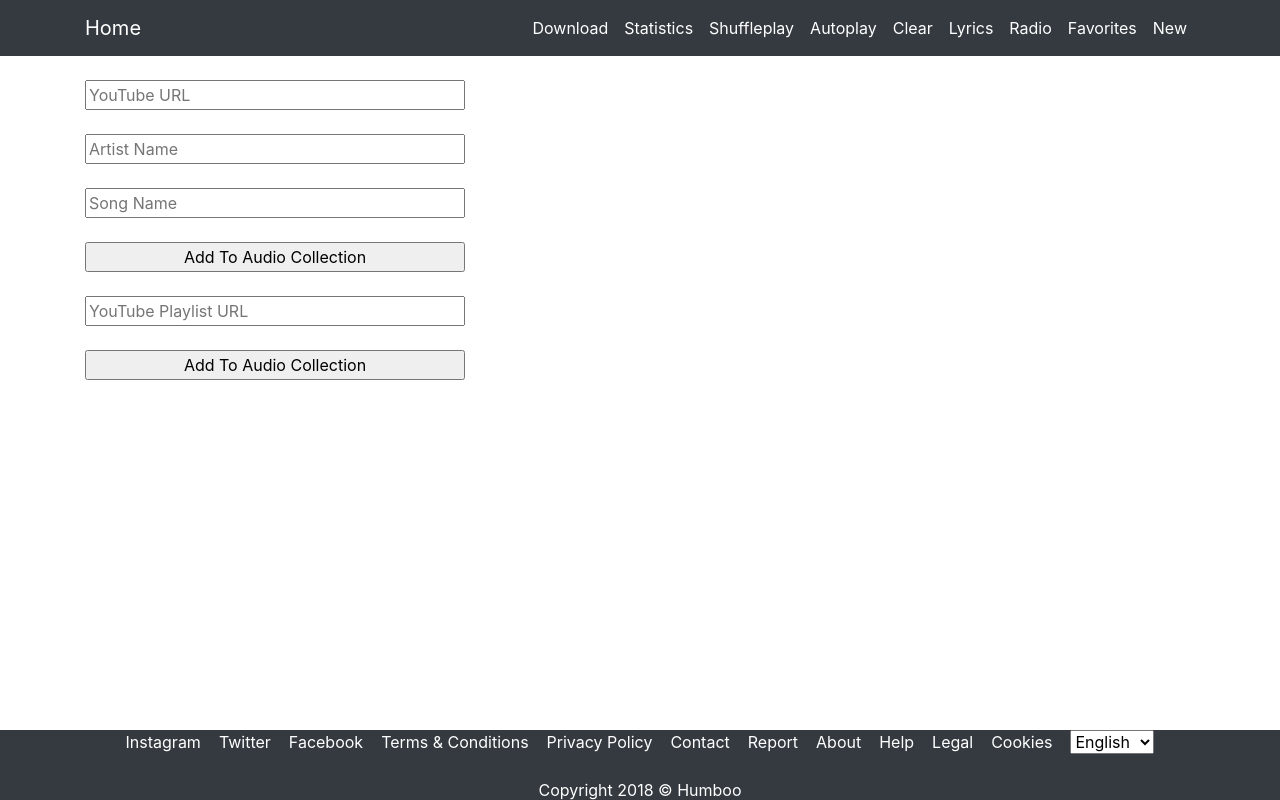
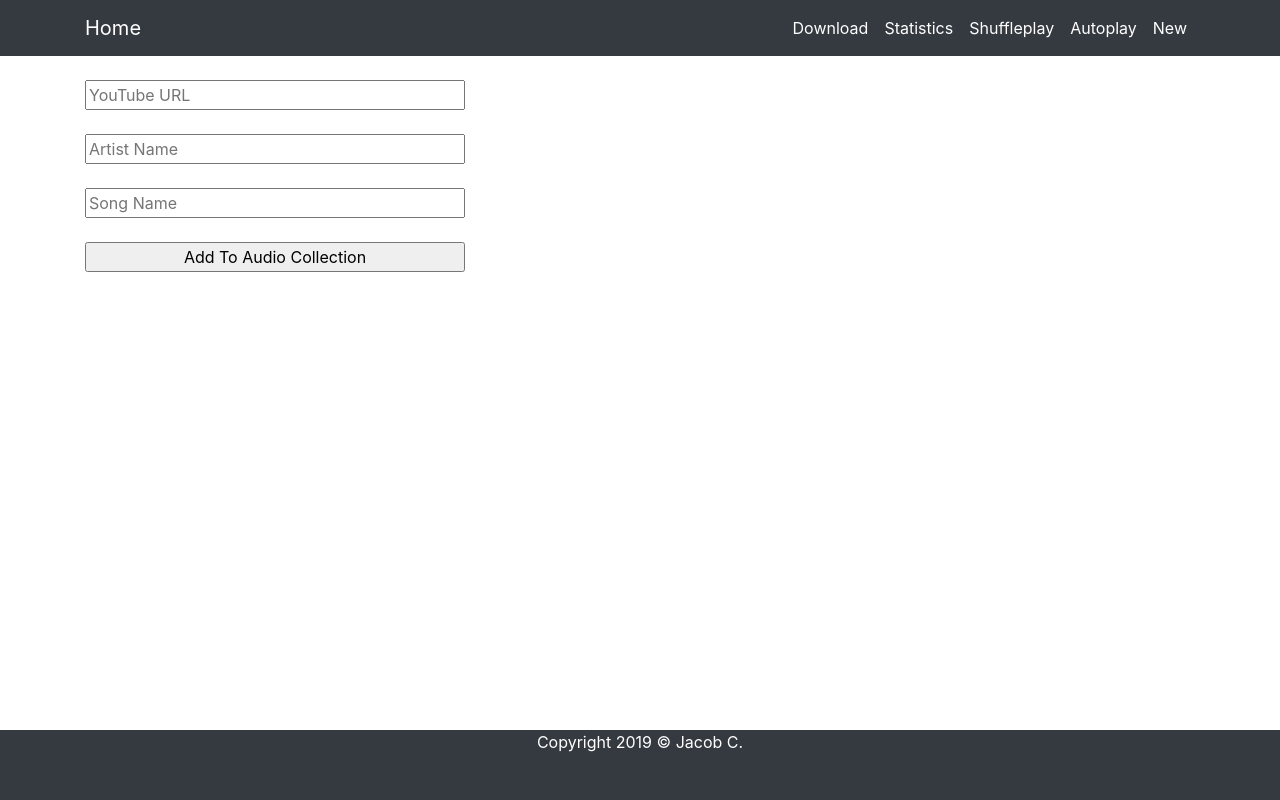
Before and after one commit to jacobc2700/audio-player, a Flask app: page /new/ in a window 1280 px wide. Run offline with Flask 2, Linux system fonts and the light colour scheme; some libraries are stand-ins or nearby versions.

Commit message:
Fixed many many things

```diff
--- a/app.py
+++ b/app.py
@@ -76,10 +76,6 @@ def download():
     audios = Audio.query.all()
     return render_template('download.html', audios=audios, title="Download")
 
-@app.route('/report/')
-def report():
-    return render_template('report.html', title="Report")
-
 @app.route('/home/')
 def home():
     audios = Audio.query.all()
@@ -88,38 +84,6 @@ def home():
 @app.route('/new/')
 def new():
     return render_template('new.html', title='New')
-
-@app.route('/contact/')
-def contact():
-    return render_template('contact.html', title="Contact")
-
-@app.route('/about/')
-def about():
-    return render_template('about.html', title="About")
-
-@app.route('/help/')
-def help():
-    return render_template('help.html', title="Help")
-
-@app.route('/legal/')
-def legal():
-    return render_template('legal.html', title="Legal")
-
-@app.route('/cookies/')
-def cookies():
-    return render_template('cookies.html', title="Cookies")
-
-@app.route('/terms-and-conditions/')
-def terms_and_conditions():
-    return render_template('terms_and_conditions.html', title="Terms & Conditions")
-
-@app.route('/privacy-policy/')
-def privacy_policy():
-    return render_template('privacy_policy.html', title="Privacy Policy")
-
-@app.route('/new-playlist/', methods=['POST'])
-def new_playlist():
-    return render_template('new_playlist.html')
 
 @app.route('/statistics/')
 def statistics():
@@ -184,27 +148,6 @@ def download_mp4(id):
     stream.download()
     return redirect(url_for('home'))
 
-@app.route('/download-all')
-def download_all():
-    for audio in Audio.query.all():
-        link = audio.video_url
-        yt = pytube.YouTube(link)
-        stream = yt.streams.first()
-        stream.download()
-    return redirect(url_for('home'))
-
-@app.route('/favorites/')
-def favorites():
-    return render_template('favorites.html', title="Favorites")
-
-@app.route('/lyrics/')
-def lyrics():
-    return render_template('lyrics.html', title="Favorites")
-
-@app.route('/radio/')
-def radio():
-    return render_template('radio.html')
-
 def is_youtube_url_valid(video_url):
     try:
         video = pafy.new(video_url)
--- a/templates/download.html
+++ b/templates/download.html
@@ -7,13 +7,9 @@
 
 {% block content %}
 
-<a href="{{ url_for('download_all') }}">Download All</a><br/><br/>
-
 {% for audio in audios %}
     <p>
         {{ audio.artist_name }} - "{{ audio.song_name }}"
-        <!-- <button onclick="url_for('troll')" id="download-mp3-{{ audio.id }}">Download as MP3</button>
-        <button id="download-mp4-{{ audio.id }}">Download as MP4</button> -->
         <a href="{{ url_for('download_mp4', id=audio.id) }}" id="download-mp4-{{ audio.id }}">MP4</a>
     </p>
 {% endfor %}
--- a/templates/layout.html
+++ b/templates/layout.html
@@ -1,7 +1,6 @@
 <!DOCTYPE html>
 <html lang="en">
   <head>
-
   <meta charset="utf-8">
   <meta name="viewport" content="width=device-width, initial-scale=1, shrink-to-fit=no">
   <meta name="description" content="">
@@ -53,22 +52,6 @@
         <a class="nav-link" href="{{ url_for('autoplay') }}">Autoplay
         </a>
       </li>
-      <li class="nav-item active">
-				<a class="nav-link" href="{{ url_for('clear') }}">Clear
-				</a>
-      </li>
-      <li class="nav-item active">
-				<a class="nav-link" href="{{ url_for('lyrics') }}">Lyrics
-				</a>
-      </li>
-      <li class="nav-item active">
-				<a class="nav-link" href="{{ url_for('radio') }}">Radio
-				</a>
-      </li>
-      <li class="nav-item active">
-				<a class="nav-link" href="{{ url_for('favorites') }}">Favorites
-				</a>
-      </li>
 			<li class="nav-item active">
 				<a class="nav-link" href="{{ url_for('new') }}">New
 				</a>
@@ -92,27 +75,7 @@
   <!-- Footer -->
   <div class="footer bg-dark" id="wrap">
       <div id="inside">
-        <a class="footer_link" href="https://www.instagram.com/jbumblo/?hl=en">Instagram</a>&nbsp;&nbsp;&nbsp;
-        <a class="footer_link" href="https://twitter.com/?lang=en">Twitter</a>&nbsp;&nbsp;&nbsp;
-        <a class="footer_link" href="https://www.facebook.com/">Facebook</a>&nbsp;&nbsp;&nbsp;
-        <a class="footer_link" href="{{ url_for('terms_and_conditions')}}">Terms & Conditions</a>&nbsp;&nbsp;&nbsp;
-        <a class="footer_link" href="{{ url_for('privacy_policy') }}">Privacy Policy</a>&nbsp;&nbsp;&nbsp;
-        <a class="footer_link" href="{{ url_for('contact') }}">Contact</a>&nbsp;&nbsp;&nbsp;
-        <a class="footer_link" href="{{ url_for('report') }}">Report</a>&nbsp;&nbsp;&nbsp;
-
-        <a class="footer_link" href="{{ url_for('about') }}">About</a>&nbsp;&nbsp;&nbsp;
-        <a class="footer_link" href="{{ url_for('help') }}">Help</a>&nbsp;&nbsp;&nbsp;
-        <a class="footer_link" href="{{ url_for('legal') }}">Legal</a>&nbsp;&nbsp;&nbsp;
-        <a class="footer_link" href="{{ url_for('cookies') }}">Cookies</a>&nbsp;&nbsp;&nbsp;
-
-        <select>
-          <option>English</option>
-          <option>Chinese</option>
-          <option>Spanish</option>
-          <option>Hindi</option>
-          <option>Arabic</option>
-        </select> <br/><br/>
-        <p>Copyright 2018 &copy; Humboo</p>
+        <p>Copyright 2019 &copy; Jacob C.</p>
       </div>
   </div>
 
--- a/templates/new.html
+++ b/templates/new.html
@@ -21,15 +21,7 @@
         <input id="new_button" type="submit" value="Add To Audio Collection">
     </form>
 </div>
-
 <br/>
-
-<div>
-    <form autocomplete="off" action="{{ url_for('new_playlist') }}" method="POST">
-        <input class="text_field" type="text" name="youtube_playlist_url" placeholder="YouTube Playlist URL"><br/><br/>
-        <input id="new_playlist_button" type="submit" value="Add To Audio Collection">
-    </form>
-</div>
 
 {% endblock content %}
 
```
Also changed, not shown: requirements.txt (added, +137 -0 lines), templates/about.html (deleted, +0 -18 lines), templates/contact.html (deleted, +0 -26 lines), templates/cookies.html (deleted, +0 -17 lines), templates/favorites.html (deleted, +0 -17 lines), templates/help.html (deleted, +0 -17 lines), templates/legal.html (deleted, +0 -18 lines), templates/lyrics.html (deleted, +0 -17 lines), templates/new_playlist.html (deleted, +0 -23 lines), templates/privacy_policy.html (deleted, +0 -19 lines), templates/radio.html (deleted, +0 -17 lines), templates/report.html (deleted, +0 -15 lines), templates/terms_and_conditions.html (deleted, +0 -19 lines), site.db.
